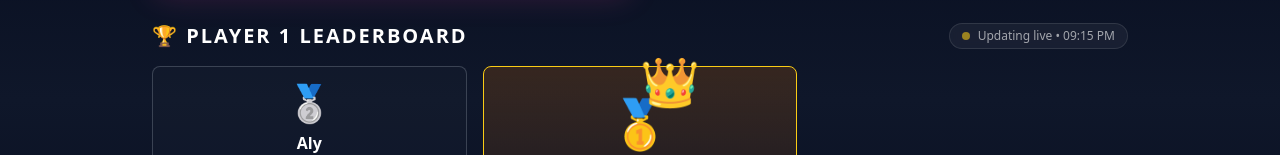
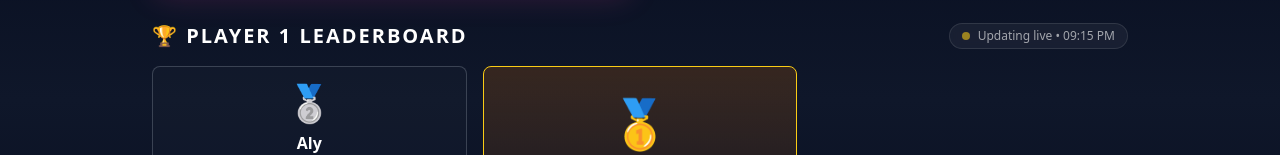
Before and after one commit to Rayki1/speaklegit, a React (Vite) app: page /leaderboards in a window 1280 px wide. Shown: the part 300-455 px from the top of the page. Built offline with nearby package versions, Linux system fonts and the light colour scheme; no server answers.

Commit message:
fix: remove leaderboard crown

```diff
--- a/src/components/Leaderboard.jsx
+++ b/src/components/Leaderboard.jsx
@@ -59,9 +59,6 @@ function Leaderboard() {
 
           {topThree[0] && (
             <div className="relative order-0 lg:order-1 sm:col-span-2 lg:col-span-1 rounded-lg border border-yellow-400 bg-gradient-to-b from-yellow-900/40 to-yellow-900/10 p-3 pt-7 sm:p-4 sm:pt-8 text-center transition hover:from-yellow-900/60 hover:to-yellow-900/30">
-              <div className="pointer-events-none absolute left-1/2 top-0 z-10 -translate-x-[82%] -translate-y-1/2 text-4xl sm:text-5xl animate-bounce">
-                👑
-              </div>
               <p className="mb-2 text-4xl sm:text-5xl">🥇</p>
               <p className="font-bold text-yellow-300 line-clamp-1 text-sm sm:text-base">{topThree[0].name}</p>
               <p className="text-xs text-yellow-400/60">1st Place</p>
```
